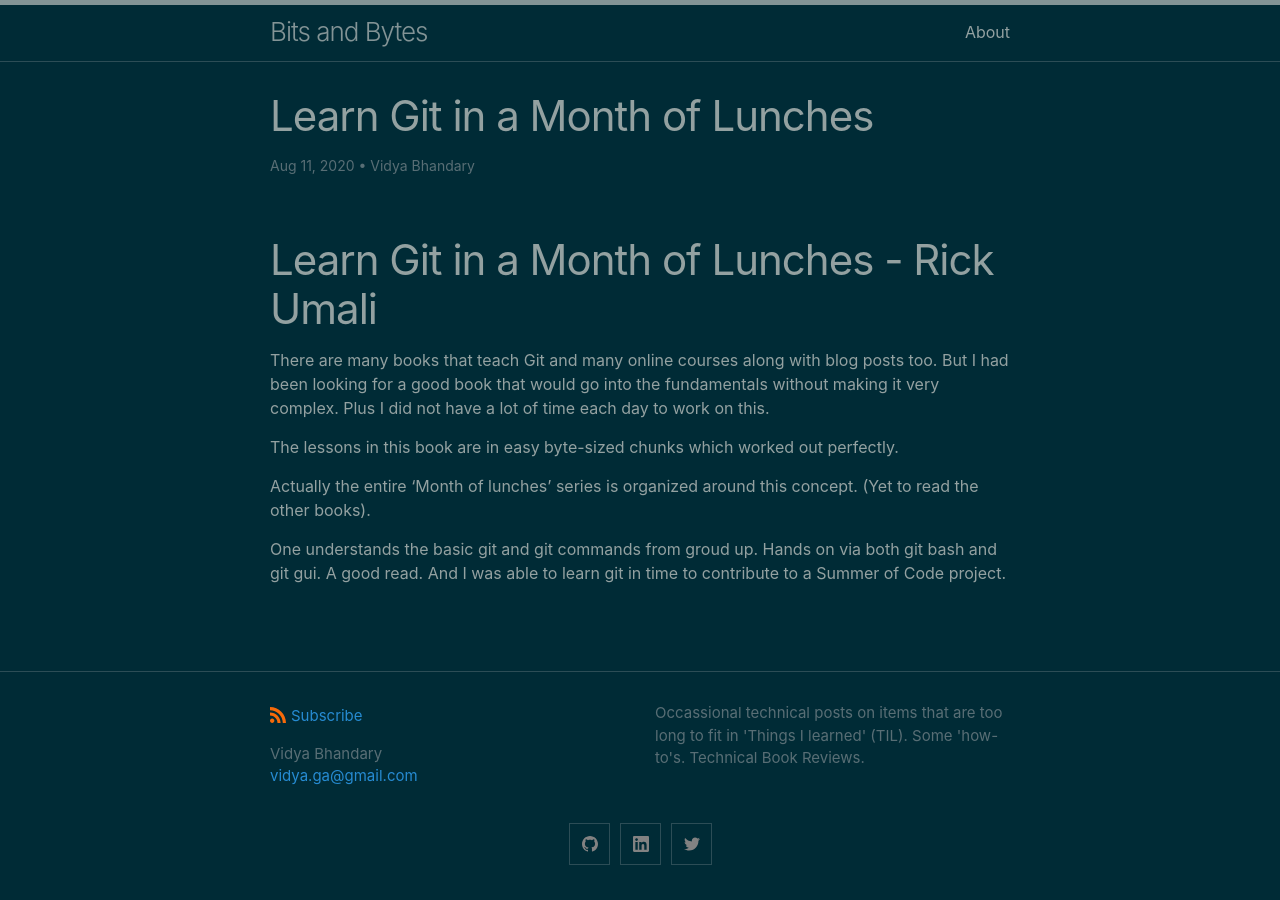
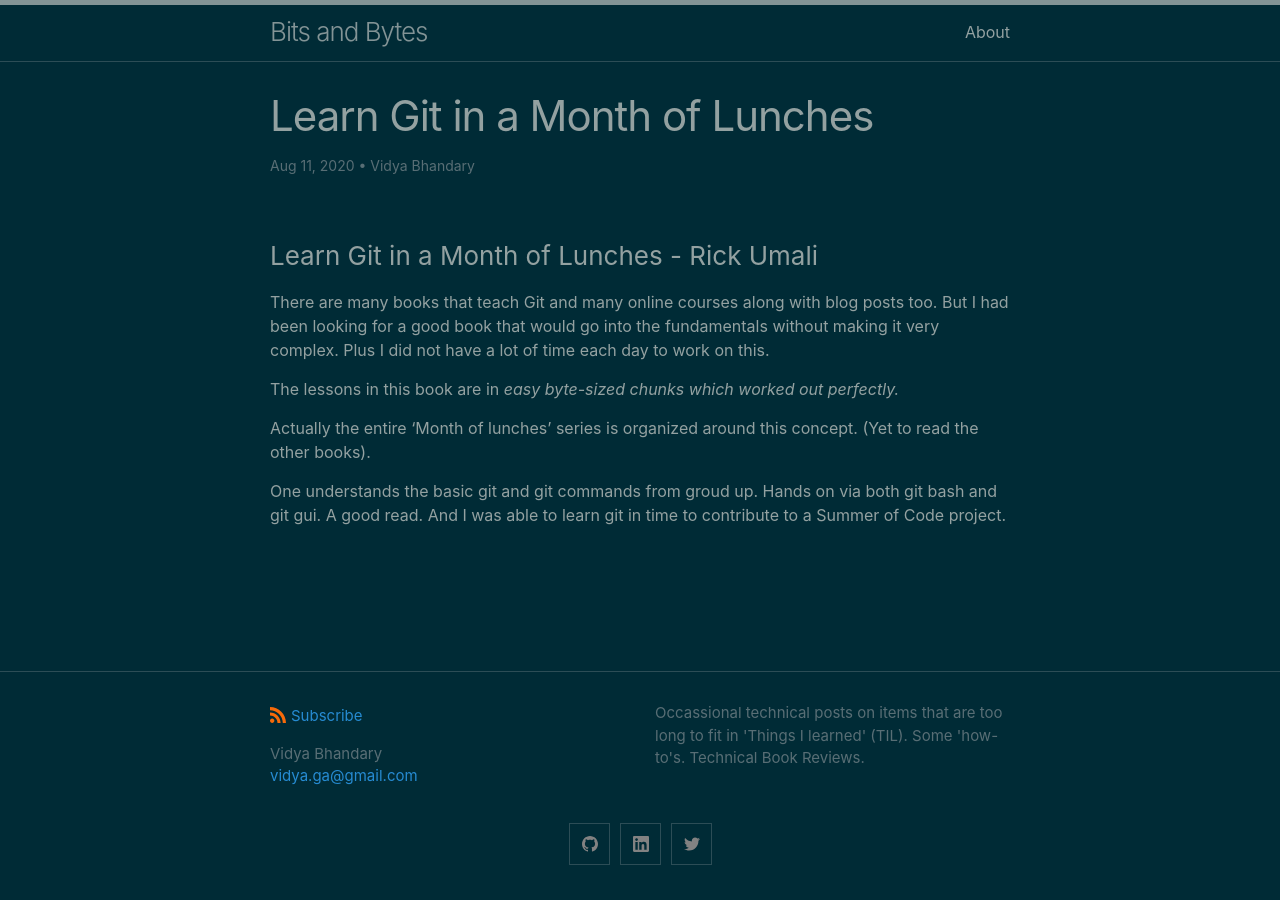
Before and after one commit to vidyabhandary/blog, a Jekyll site: the page built from _posts/2020-08-11-Learn-Git-InA-Month-of-Lunches.md, in a window 1280 px wide. Built offline with Jekyll 4.4.1, drawn with Linux system fonts in a browser that asks for light colours; our own code applies the rules of GitHub Pages for plain Markdown files.

Commit message:
Basic edits

```diff
--- a/_posts/2020-08-11-Learn-Git-InA-Month-of-Lunches.md
+++ b/_posts/2020-08-11-Learn-Git-InA-Month-of-Lunches.md
@@ -6,12 +6,12 @@
 date: 2020-08-11
 ---
 
-# Learn Git in a Month of Lunches - Rick Umali
+### Learn Git in a Month of Lunches - Rick Umali
 
 There are many books that teach Git and many online courses along with blog posts too.
 But I had been looking for a good book that would go into the fundamentals without making it very complex. Plus I did not have a lot of time each day to work on this.
 
-The lessons in this book are in easy byte-sized chunks which worked out perfectly.
+The lessons in this book are in *easy byte-sized chunks which worked out perfectly.*
 
 Actually the entire 'Month of lunches' series is organized around this concept. (Yet to read the other books).
 
```
